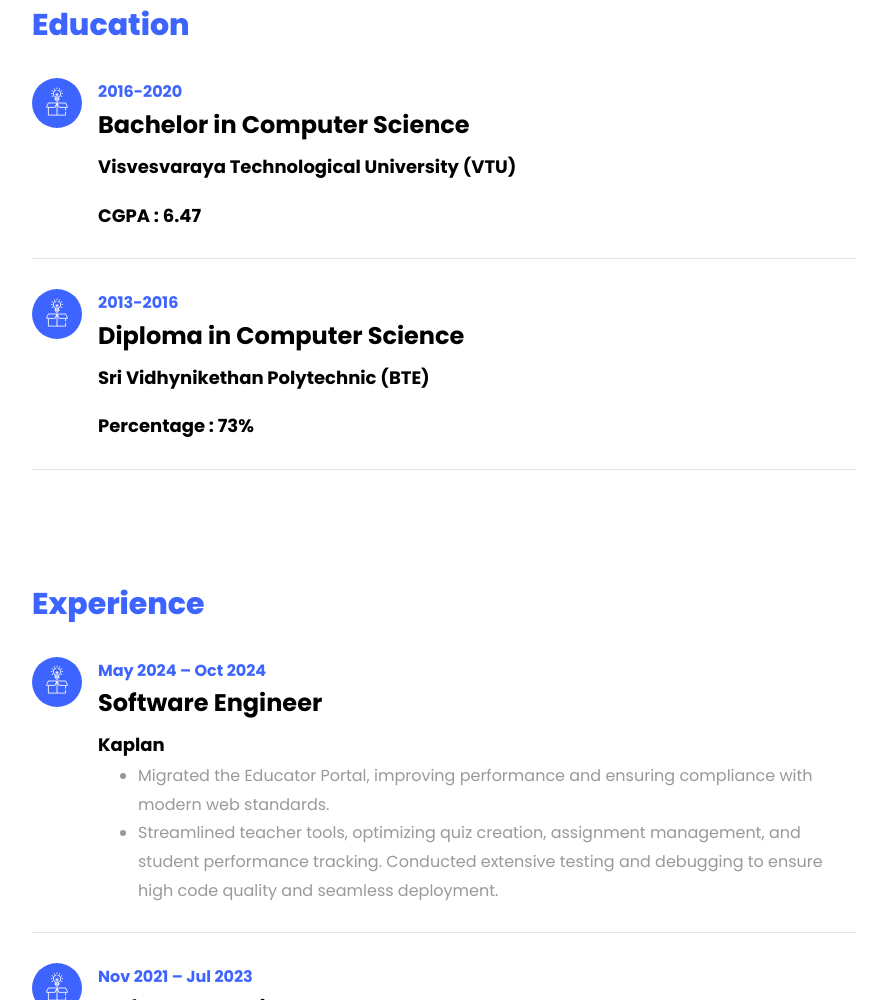
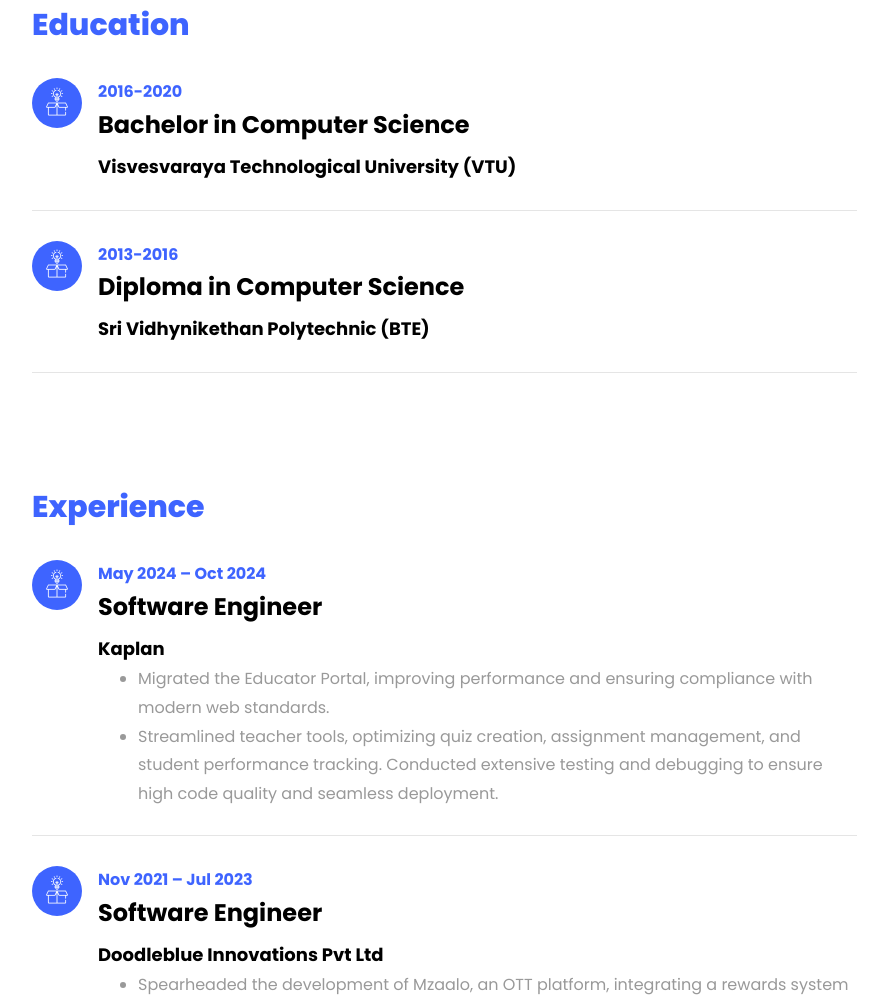
Before and after one commit to SKShashiKumar/shashi, a plain HTML site: page index.html in a window 1280 px wide. Shown: the part 2158-3158 px from the top of the page, without its empty margins (338-1226 px from the left). Drawn offline with Linux system fonts and the light colour scheme; files whose address does not match are found by name.

Commit message:
update on Education::

```diff
--- a/index.html
+++ b/index.html
@@ -206,7 +206,6 @@
 								<span class="date">2016-2020</span>
 								<h2>Bachelor in Computer Science</h2>
 								<p class="position">Visvesvaraya Technological University (VTU)</p>
-								<p class="position">CGPA : 6.47</p>
 							</div>
 						</div>
 						<div class="resume-wrap d-flex ftco-animate">
@@ -217,7 +216,6 @@
 								<span class="date">2013-2016</span>
 								<h2>Diploma in Computer Science</h2>
 								<p class="position">Sri Vidhynikethan Polytechnic (BTE)</p>
-								<p class="position">Percentage : 73%</p>
 							</div>
 						</div>
 
```
